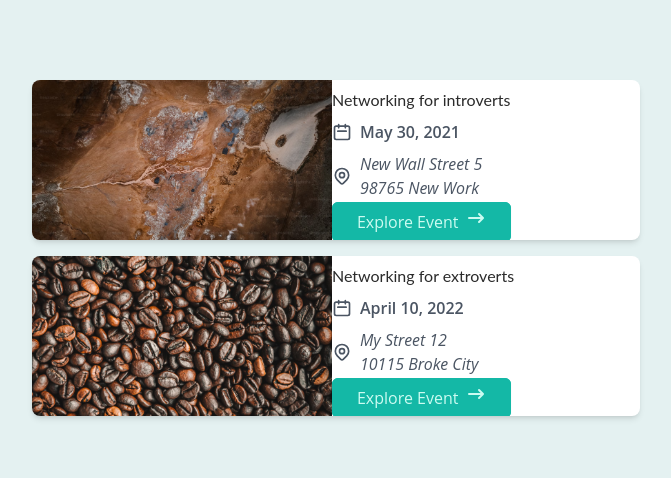
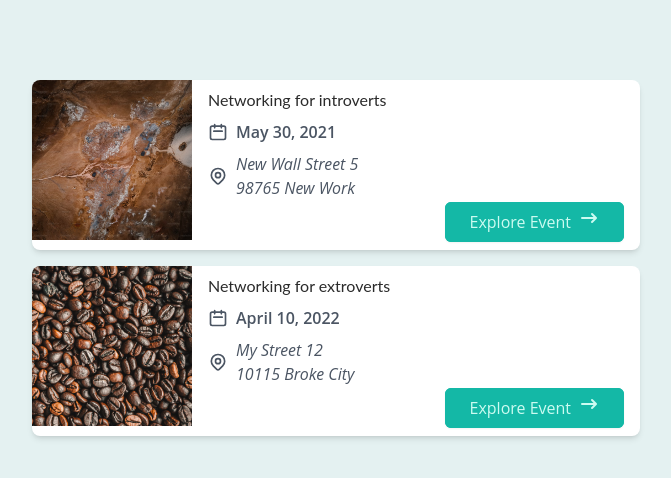
Before and after one commit to tysonweir/next-deep-learn-, a Next.js app: page / in a window 1280 px wide. Shown: the top 478 px of the page, without its empty margins (304-975 px from the left). Built offline with nearby package versions, Linux system fonts and the light colour scheme.

Commit message:
added eventDetails hooked up with dummy data

```diff
--- /dev/null
+++ b/components/eventDetails/eventContent.tsx
@@ -0,0 +1,15 @@
+import React, { ReactNode } from "react";
+
+type EventContentProps = {
+  children: ReactNode;
+};
+
+const EventContent: React.FC<EventContentProps> = (props) => {
+  return (
+    <section className="text-2xl text-gray-700 w-9/10 max-w-screen-lg mx-auto mt-32 text-center">
+      {props.children}
+    </section>
+  );
+};
+
+export default EventContent;
--- /dev/null
+++ b/components/eventDetails/eventLogistics.tsx
@@ -0,0 +1,47 @@
+import AddressIcon from "../icons/AddressIcon";
+import DateIcon from "../icons/DateIcon";
+import LogisticsItem from "./logisticsItem";
+
+type EventLogisticsProps = {
+  date: string;
+  address: string;
+  image: string;
+  imageAlt: string;
+};
+
+const EventLogistics: React.FC<EventLogisticsProps> = ({
+  date,
+  address,
+  image,
+  imageAlt,
+}) => {
+  const humanReadableDate = new Date(date).toLocaleDateString("en-US", {
+    day: "numeric",
+    month: "long",
+    year: "numeric",
+  });
+  const addressText = address.replace(", ", "\n");
+
+  return (
+    <section className="shadow-md rounded-lg bg-gray-900 p-8 max-w-screen-md w-4/5 mx-auto -mt-12 text-customColor flex justify-between gap-4 flex-col items-center">
+      <div className="w-40 h-40 rounded-full overflow-hidden border-4 border-white">
+        {/* eslint-disable-next-line @next/next/no-img-element */}
+        <img
+          src={`/${image}`}
+          alt={imageAlt}
+          className="w-40 h-40 object-cover"
+        />
+      </div>
+      <ul className="flex-3 flex gap-8 justify-center items-center flex-col">
+        <LogisticsItem icon={DateIcon}>
+          <time>{humanReadableDate}</time>
+        </LogisticsItem>
+        <LogisticsItem icon={AddressIcon}>
+          <address style={{ whiteSpace: "pre" }}>{addressText}</address>
+        </LogisticsItem>
+      </ul>
+    </section>
+  );
+};
+
+export default EventLogistics;
--- /dev/null
+++ b/components/eventDetails/eventSummary.tsx
@@ -0,0 +1,17 @@
+import React from "react";
+
+type EventSummaryProps = {
+  title: string;
+};
+
+const EventSummary: React.FC<EventSummaryProps> = ({ title }) => {
+  return (
+    <section className="w-full h-[30vh] bg-gradient-to-bl from-green-600 to-blue-700">
+      <h1 className="m-0 pt-12 text-4xl text-center text-white text-shadow-custom">
+        {title}
+      </h1>
+    </section>
+  );
+};
+
+export default EventSummary;
--- /dev/null
+++ b/components/eventDetails/logisticsItem.tsx
@@ -0,0 +1,22 @@
+import { FunctionComponent, ReactNode, ComponentProps } from "react";
+
+interface LogisticsItemProps {
+  icon: FunctionComponent<ComponentProps<"svg">>; // Replace 'svg' with whatever element your icon uses
+  children: ReactNode;
+}
+
+const LogisticsItem: React.FC<LogisticsItemProps> = ({
+  icon: Icon,
+  children,
+}) => {
+  return (
+    <li className="flex flex-col items-center text-center text-[#aefff8] font-semibold text-lg md:items-start md:text-left">
+      <span className="block">
+        <Icon className="mr-4 text-[#18e0d0] w-8 h-8" />
+      </span>
+      <span className="block">{children}</span>
+    </li>
+  );
+};
+
+export default LogisticsItem;
--- a/components/events/EventItem.tsx
+++ b/components/events/EventItem.tsx
@@ -21,11 +21,18 @@ const EventItem: React.FC<EventItemProps> = ({ item }) => {
 
   return (
     <li
-      className="shadow-md rounded-lg overflow-hidden bg-white m-4 flex "
+      className="shadow-md rounded-lg overflow-hidden bg-white m-4 flex items-stretch"
       key={id}
     >
-      <img className="w-full h-40 object-cover" src={"/" + image} alt="Event" />
-      <div className="w-full  pr-4 flex flex-col">
+      <div className="w-40 h-40 relative">
+        {/* eslint-disable-next-line @next/next/no-img-element */}
+        <img
+          className="absolute w-full h-full object-cover"
+          src={"/" + image}
+          alt="Event"
+        />
+      </div>
+      <div className="flex-grow ml-4 pr-4 flex flex-col justify-between relative">
         <h2 className="my-2">{title}</h2>
         <div className="flex gap-2 items-center">
           <span className="w-5 h-5 text-gray-600">
@@ -43,7 +50,7 @@ const EventItem: React.FC<EventItemProps> = ({ item }) => {
             {formattedAddress}
           </address>
         </div>
-        <div className="">
+        <div className="self-end pb-4">
           <Button link={exploreLink}>
             <span>Explore Event</span>
             <span className="ml-2 inline-flex justify-center items-center">
--- a/pages/events/[eventId].tsx
+++ b/pages/events/[eventId].tsx
@@ -1,8 +1,33 @@
+import EventSummary from "../../components/eventDetails/eventSummary";
+import EventLogistics from "../../components/eventDetails/eventLogistics";
+import EventContent from "../../components/eventDetails/eventContent";
+import { getEventById } from "@/dummy-data";
+import { useRouter } from "next/router";
+import { Fragment } from "react";
+
 function EventsIdPage() {
+  const router = useRouter();
+
+  const eventId = router.query.eventId;
+  const event = getEventById(eventId);
+
+  if (!event) {
+    return <p>No event found!</p>;
+  }
+
   return (
-    <div>
-      <h1>Event Page with ID DETAIL</h1>
-    </div>
+    <Fragment>
+      <EventSummary title={event.title} />
+      <EventLogistics
+        date={event.date}
+        address={event.location}
+        image={event.image}
+        imageAlt={event.title}
+      />
+      <EventContent>
+        <p>{event.description}</p>
+      </EventContent>
+    </Fragment>
   );
 }
 
--- a/tailwind.config.ts
+++ b/tailwind.config.ts
@@ -1,20 +1,28 @@
-import type { Config } from 'tailwindcss'
+import type { Config } from "tailwindcss";
 
 const config: Config = {
   content: [
-    './pages/**/*.{js,ts,jsx,tsx,mdx}',
-    './components/**/*.{js,ts,jsx,tsx,mdx}',
-    './app/**/*.{js,ts,jsx,tsx,mdx}',
+    "./pages/**/*.{js,ts,jsx,tsx,mdx}",
+    "./components/**/*.{js,ts,jsx,tsx,mdx}",
+    "./app/**/*.{js,ts,jsx,tsx,mdx}",
   ],
   theme: {
     extend: {
       backgroundImage: {
-        'gradient-radial': 'radial-gradient(var(--tw-gradient-stops))',
-        'gradient-conic':
-          'conic-gradient(from 180deg at 50% 50%, var(--tw-gradient-stops))',
+        "gradient-radial": "radial-gradient(var(--tw-gradient-stops))",
+        "gradient-conic":
+          "conic-gradient(from 180deg at 50% 50%, var(--tw-gradient-stops))",
       },
     },
   },
+  extend: {
+    boxShadow: {
+      "text-shadow-custom": "0 3px 10px rgba(0, 0, 0, 0.5)",
+    },
+    height: {
+      "30vh": "30vh",
+    },
+  },
   plugins: [],
-}
-export default config
+};
+export default config;
```
